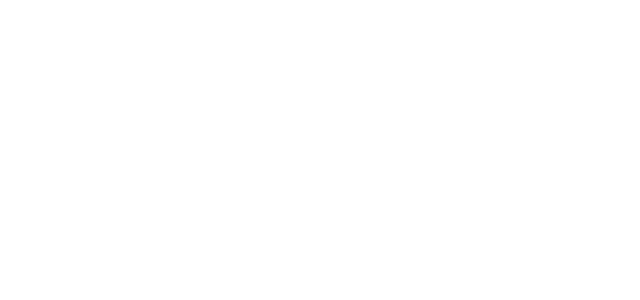
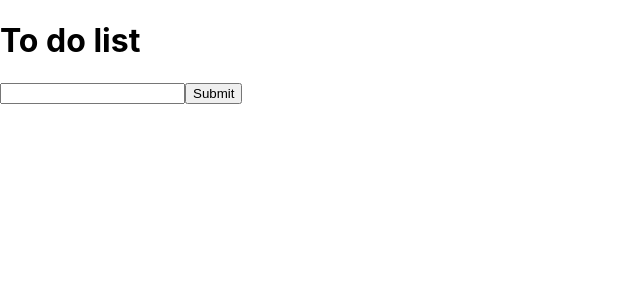
Before and after one commit to BK-sensei/to-do-list-react, a React (Create React App) app: page / in a window 1280 px wide. Shown: the top 300 px of the page, without its empty margins (0-640 px from the left). Built offline with nearby package versions, Linux system fonts and the light colour scheme.

Commit message:
création d'un component form puis affichage du formulaire dans App

```diff
--- a/src/App.js
+++ b/src/App.js
@@ -1,11 +1,13 @@
 import React from 'react';
+import Form from './Components/Form';
 
 class App extends React.Component {
   render() {
     return (
-      <div>
-
-      </div>
+      <>
+        <h1>To do list</h1>
+        <Form />
+      </>
     );
   }
 }
--- /dev/null
+++ b/src/Components/Form.js
@@ -0,0 +1,14 @@
+import React, { Component } from 'react';
+
+class Form extends Component {
+    render() {
+        return (
+            <div>
+                <input type="text"/>
+                <button type="button">Submit</button>
+            </div>
+        );
+    }
+}
+
+export default Form;
```
